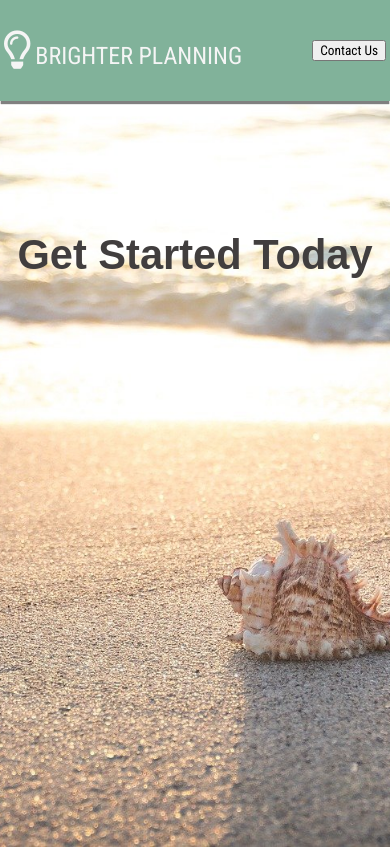
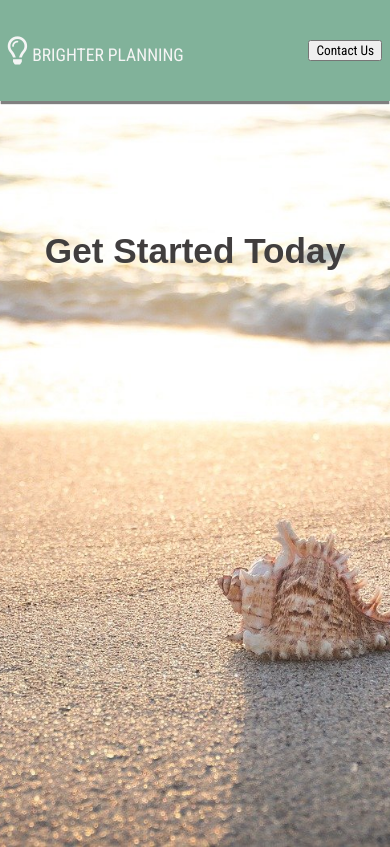
Before and after one commit to keely-lee/BrighterPlanning, a React (Create React App) app in the folder frontend/: page /#/ in a window 390 px wide. Built offline with nearby package versions, Linux system fonts and the light colour scheme; a web font is replaced by a local one.

Commit message:
Add css for mobile splash & nav

```diff
--- a/frontend/src/App.js
+++ b/frontend/src/App.js
@@ -5,6 +5,8 @@ import Nav from './components/Navbar';
 import Splash from './components/Splash.js';
 import PlansMain from './components/PlansMain';
 import UserCurrent from './components/UserCurrent';
+
+import './stylesheets/mobile.css';
 
 function App() {
   return (
--- /dev/null
+++ b/frontend/src/stylesheets/mobile.css
@@ -0,0 +1,31 @@
+/* Phone */
+@media only screen and (max-width: 750px) {
+
+  /* nav */
+    #navbar {
+      width: 96vw;
+      padding: 2vh 2vw;
+    }
+
+    #navbar a:first-child { font-size: 1.1em }
+
+  /* splash */
+    #splash-img a { font-size: 2.2em }
+
+  /* Plans Main */
+
+
+
+}
+
+
+
+
+/* Tablet */
+
+
+
+
+
+
+/* Computer sizes */
```
Also changed, not shown: 1 other file (tests, documents, lock files or other folders).
